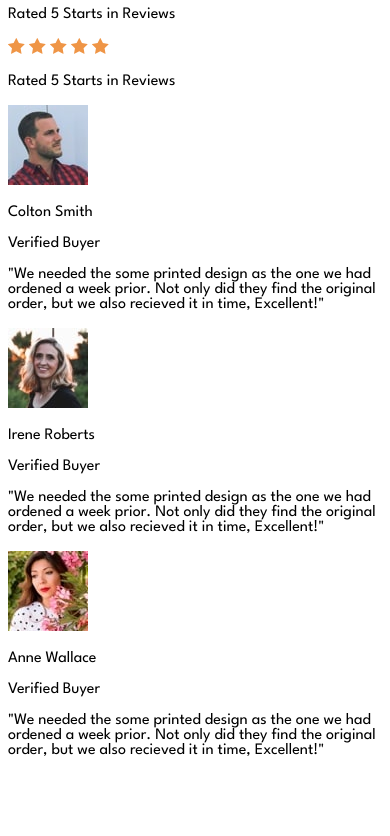
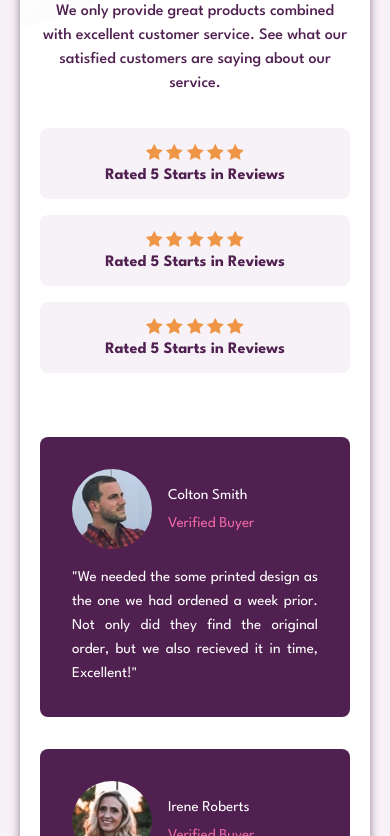
Before and after one commit to franciscocortezdev/SocialSectionTemplate, a plain HTML site: page index.html in a window 390 px wide. Shown: the part 211-1047 px from the top of the page. Before the commit the page ends 985 px from the top, so only its background shows below. Drawn offline with Linux system fonts and the light colour scheme.

Commit message:
Style done

```diff
--- a/Style.css
+++ b/Style.css
@@ -1,12 +1,284 @@
 @import url('https://fonts.googleapis.com/css2?family=League+Spartan:wght@400;500;700&display=swap');
 :root{
-  --DarkMagenta: hsl(300, 43%, 22%)
-  --SoftPink: hsl(333, 80%, 67%)
-  --DarkGrayish: hsl(303, 10%, 53%)
-  --LightGrayish: hsl(300, 24%, 96%)
-  --White: hsl(0, 0%, 100%)
+  --DarkMagenta: hsl(300, 43%, 22%);
+  --SoftPink: hsl(333, 80%, 67%);
+  --DarkGrayish: hsl(303, 10%, 53%);
+  --LightGrayish: hsl(300, 24%, 96%);
+  --White: hsl(0, 0%, 100%);
+
+
+}
+*{
+  margin: 0;
+  padding: 0;
 }
 body{
   font-family: 'League Spartan', sans-serif;
+  background-color: var(--LightGrayish);
+  font-size: 15px;
+
+  min-height: 100vh;
+  display: flex;
+  justify-content: center;
+  align-items: center;
+  padding: 20px;
+}
+
+.container{
+  box-sizing: border-box;
+  max-width: 1440px;
+
+  background-color: var(--White);
+  border-radius: .5rem;
+  box-shadow: 0 0px 10px var(--DarkGrayish);
+  padding: 4rem 6rem;
+  display: flex;
+  flex-wrap: wrap;
+  position: relative;
 
 }
+.backgroundImgRight{
+  position: absolute;
+  bottom: 0;
+  right: 0;
+  width: 100%;
+}
+.backgroundImgLeft{
+  position: absolute;
+  top: 0;
+  left: 0;
+  width: 100%;
+}
+.backgroundRight,
+.backgroundLeft{
+  display: none;
+}
+
+.section1{
+  width: 50%;
+
+}
+.section1 h1{
+  font-size: 3rem;
+  width: 60%;
+  color: var(--DarkMagenta);
+  margin-bottom: 1rem;
+
+}
+.section1 p{
+  font-size: 1rem;
+  width: 70%;
+  color: var(--DarkMagenta);
+  line-height: 1.5rem;
+  font-weight: 500;
+}
+
+.section2{
+  width: 50%;
+
+  display: flex;
+  flex-direction: column;
+
+  justify-content: center;
+  gap: 1rem;
+}
+.section2_rate1,
+.section2_rate2,
+.section2_rate3{
+  display: flex;
+  align-items: center;
+  gap: 1.5rem;
+  padding: 1rem 2rem;
+  background-color: var(--LightGrayish);
+  border-radius: .5rem;
+  color: var(--DarkMagenta);
+  font-weight: 700;
+  font-size: 1rem;
+
+}
+
+
+
+.section2_rate1_starts,
+.section2_rate2_starts,
+.section2_rate3_starts{
+  display: flex;
+  flex-wrap: nowrap;
+  gap: .2rem;
+}
+.section2_rate1{
+  align-self: flex-start;
+}
+.section2_rate2{
+  align-self: center;
+}
+.section2_rate3{
+  align-self: flex-end;
+}
+
+.section3{
+  width: 100%;
+  min-height: 335px;
+  display: flex;
+  gap: 2rem;
+  margin-top: 2rem;
+}
+
+
+.section3_article1,
+.section3_article2,
+.section3_article3{
+  background-color: var(--DarkMagenta);
+  padding: 2rem;
+  border-radius: .5rem;
+}
+
+.section3_article1 p,
+.section3_article2 p,
+.section3_article3 p{
+  color: var(--White);
+  text-align: justify;
+  line-height: 1.5rem;
+
+}
+
+.section3_article1_head,
+.section3_article2_head,
+.section3_article3_head{
+  display: flex;
+  align-items: center;
+  gap: 1rem;
+  margin-bottom: 1rem;
+}
+.section3_article1_head img,
+.section3_article2_head img,
+.section3_article3_head img{
+  border-radius: 50%;
+}
+
+.section3_article1_name p:nth-child(1),
+.section3_article2_name p:nth-child(1),
+.section3_article3_name p:nth-child(1){
+  color: var(--White);
+  line-height: 1rem;
+  margin-bottom: .8rem;
+}
+.section3_article1_name p:nth-child(2),
+.section3_article2_name p:nth-child(2),
+.section3_article3_name p:nth-child(2){
+  color: var(--SoftPink);
+  line-height: 1rem;
+}
+
+.section3_article1{
+  align-self: flex-start;
+}
+.section3_article2{
+  align-self: center;
+}
+.section3_article3{
+  align-self: flex-end;
+}
+
+
+
+@media screen and (min-width: 768px) and (max-width: 1024px){
+  .container{
+
+    padding: 4rem 1rem;
+  }
+  .section1 h1{
+    font-size: 2rem;
+    width: 95%;
+  }
+  .section1 p{
+    font-size: 1rem;
+    width: 95%;
+
+  }
+  .section2_rate1,
+  .section2_rate2,
+  .section2_rate3{
+    gap: 1rem;
+    padding: 1rem 2rem;
+  }
+  .section2_rate1 p,
+  .section2_rate2 p,
+  .section2_rate3 p{
+    white-space: nowrap;
+  }
+
+}
+
+
+@media screen and (max-width: 767px){
+
+  .container{
+    padding: 40px 20px;
+    height: 100%;
+
+  }
+
+  .section1,
+  .section2,
+  .section3{
+    width: 100%;
+    margin-bottom: 2rem;
+  }
+
+  .section1 h1{
+    width: 100%;
+    text-align: center;
+  }
+  .section1 p{
+    width: 100%;
+    text-align: center;
+  }
+
+  .section2_rate1,
+  .section2_rate2,
+  .section2_rate3{
+    box-sizing: border-box;
+
+    width: 100%;
+    display: flex;
+    flex-wrap: wrap;
+    justify-content: center;
+    align-items: center;
+    gap: .5rem;
+  }
+  .section2_rate1 p,
+  .section2_rate2 p,
+  .section2_rate3 p{
+    text-align: center;
+  }
+  .section3{
+    width: 100%;
+
+    display: flex;
+    flex-direction: column;
+    gap: 2rem;
+    margin-top: 2rem;
+  }
+  .backgroundImgRight,
+  .backgroundImgLeft{
+    display: none;
+  }
+  .backgroundRight{
+    display: flex;
+    position: absolute;
+    bottom: 0;
+    right: 0;
+    width: 100%;
+  }
+  .backgroundLeft{
+    display: flex;
+    position: absolute;
+    top: 0;
+    left: 0;
+    width: 100%;
+
+  }
+
+
+}
--- a/index.html
+++ b/index.html
@@ -5,6 +5,7 @@
   <meta http-equiv="X-UA-Compatible" content="IE=edge">
   <meta name="viewport" content="width=device-width, initial-scale=1.0">
   <link rel="stylesheet" href="style.css">
+  <link rel="shortcut icon" href="./imgs/favicon-32x32.png" type="image/x-icon">
   <title>Social Section</title>
 </head>
 <body>
@@ -54,35 +55,45 @@
 
       <section class="section3">
         <article class="section3_article1">
-          <div>
+          <div class="section3_article1_head">
             <img src="./imgs/image-colton.jpg" alt="">
+            <div class="section3_article1_name">
               <p>Colton Smith</p>
               <p>Verified Buyer</p>
+            </div>
           </div>
           <p>"We needed the some printed design as the one we had ordened a week prior. Not only did they find the original order, but we also recieved it in time, Excellent!"</p>
 
         </article>
         <article class="section3_article2">
-          <div>
+          <div class="section3_article2_head">
             <img src="./imgs/image-irene.jpg" alt="">
+            <div class="section3_article1_name">
               <p>Irene Roberts</p>
               <p>Verified Buyer</p>
+            </div>
           </div>
           <p>"We needed the some printed design as the one we had ordened a week prior. Not only did they find the original order, but we also recieved it in time, Excellent!"</p>
 
 
         </article>
         <article class="section3_article3">
-          <div>
+          <div class="section3_article3_head">
             <img src="./imgs/image-anne.jpg" alt="">
+            <div class="section3_article1_name">
               <p>Anne Wallace</p>
               <p>Verified Buyer</p>
+            </div>
           </div>
           <p>"We needed the some printed design as the one we had ordened a week prior. Not only did they find the original order, but we also recieved it in time, Excellent!"</p>
 
 
         </article>
       </section>
+      <img class="backgroundImgRight" src="./imgs/bg-pattern-bottom-desktop.svg" alt="">
+      <img class="backgroundImgLeft" src="./imgs/bg-pattern-top-desktop.svg" alt="">
+      <img class="backgroundRight" src="./imgs/bg-pattern-bottom-mobile.svg" alt="">
+      <img class="backgroundLeft" src="./imgs/bg-pattern-top-mobile.svg" alt="">
     </section>
 </body>
 </html>
```
Lines whose indentation alone changed are shown as unchanged.
